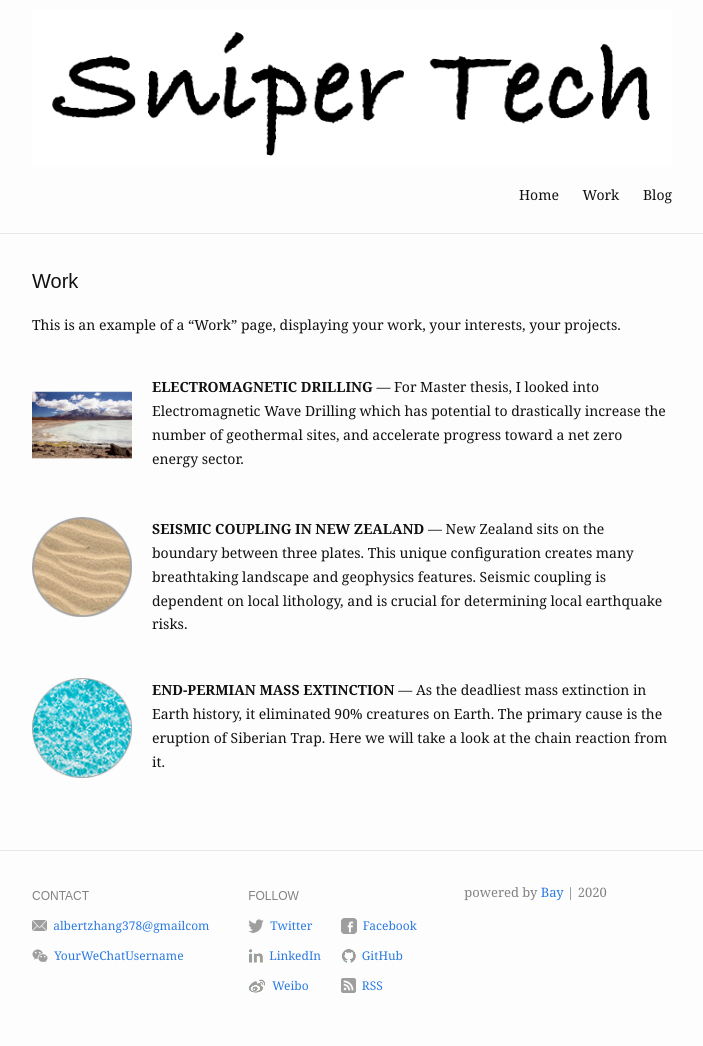
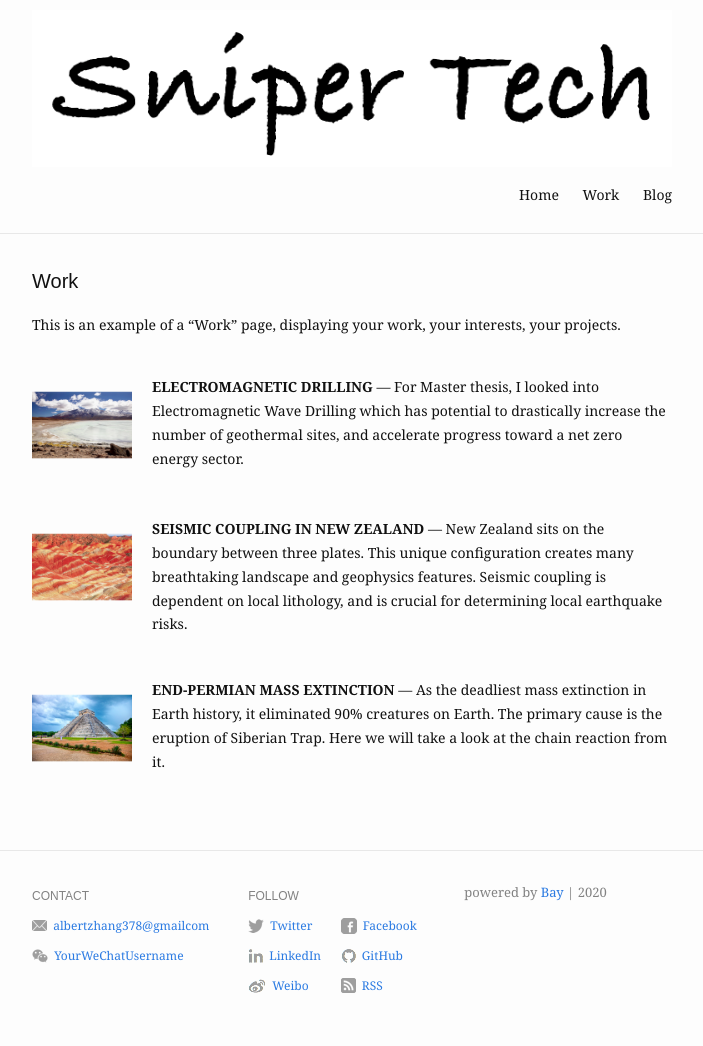
Before and after one commit to albert97/Snippet_Tech, a Jekyll site: the page built from work.md, in a window 1280 px wide. Shown: the whole page, without its empty margins (288-991 px from the left). Built offline with Jekyll 4.4.1, drawn with Linux system fonts in a browser that asks for light colours.

Commit message:
Update work.md

```diff
--- a/work.md
+++ b/work.md
@@ -12,13 +12,13 @@ items:
 
   - title: SEISMIC COUPLING IN NEW ZEALAND
     image:
-      src: /assets/img/work/sand.png
+      src: /assets/img/work/Danxia.png
       alt: sand
     description: New Zealand sits on the boundary between three plates. This unique configuration creates many breathtaking landscape and geophysics features. Seismic coupling is dependent on local lithology, and is crucial for determining local earthquake risks.
 
   - title: END-PERMIAN MASS EXTINCTION
     image:
-      src: /assets/img/work/water.png
+      src: /assets/img/work/Mexico.png
       alt: water
     description: As the deadliest mass extinction in Earth history, it eliminated 90% creatures on Earth. The primary cause is the eruption of Siberian Trap. Here we will take a look at the chain reaction from it.
 ---
```
